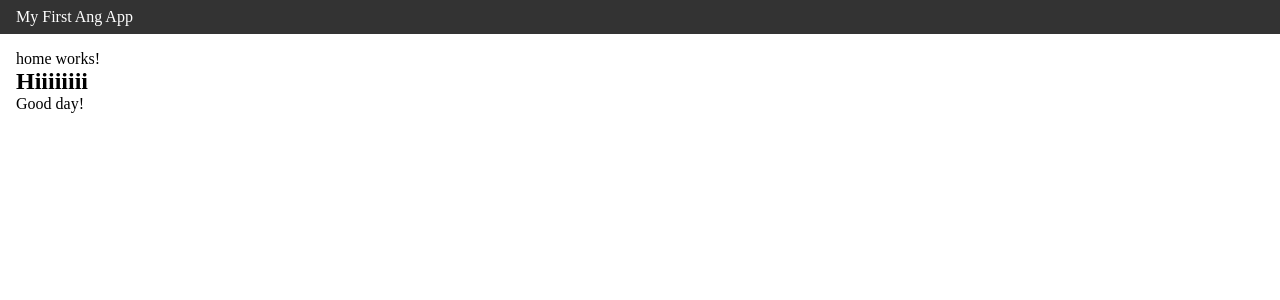
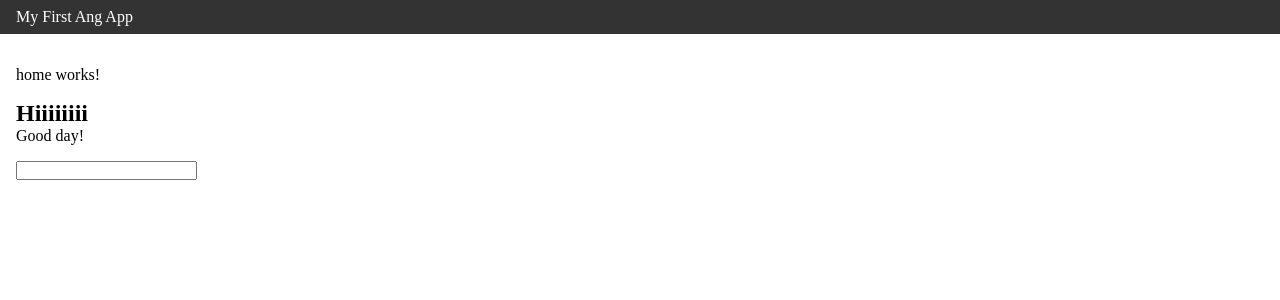
Before and after one commit to V1ADDD/angular-todos, an Angular app: page / in a window 1280 px wide. Shown: the top 300 px of the page. Built offline with nearby package versions, Linux system fonts and the light colour scheme.

Commit message:
feat: add event listener

```diff
--- a/src/app/home/home.component.html
+++ b/src/app/home/home.component.html
@@ -1,2 +1,3 @@
 <p>home works!</p>
 <app-greeting [message]="message()"/>
+<input type="text" (keyup)="keyUpHandler($event)">
--- a/src/app/home/home.component.scss
+++ b/src/app/home/home.component.scss
@@ -0,0 +1,3 @@
+* {
+    margin-block: 16px;
+}
--- a/src/app/home/home.component.ts
+++ b/src/app/home/home.component.ts
@@ -8,5 +8,9 @@
   styleUrl: './home.component.scss'
 })
 export class HomeComponent {
-  message = signal('Good day!')
+  message = signal('Good day!');
+
+  keyUpHandler(event: KeyboardEvent) {
+    console.log(`user typed ${event.key}`)
+  }
 }
```
